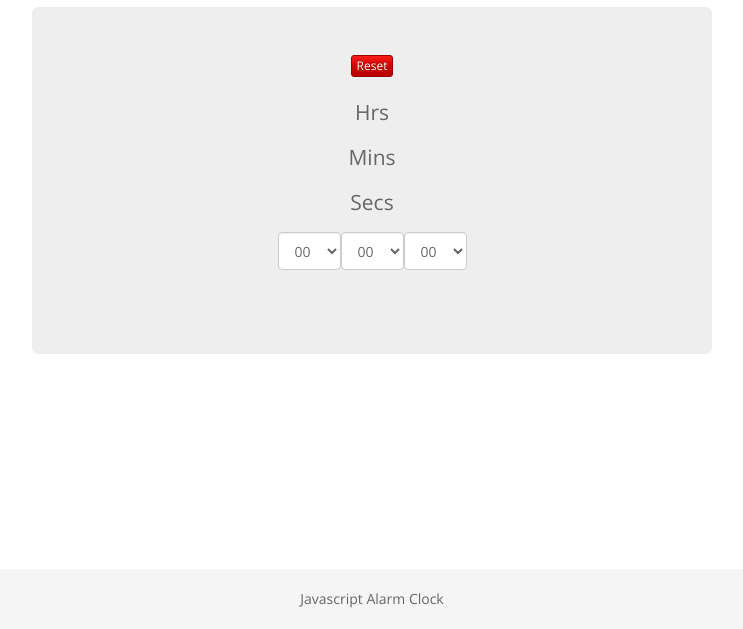
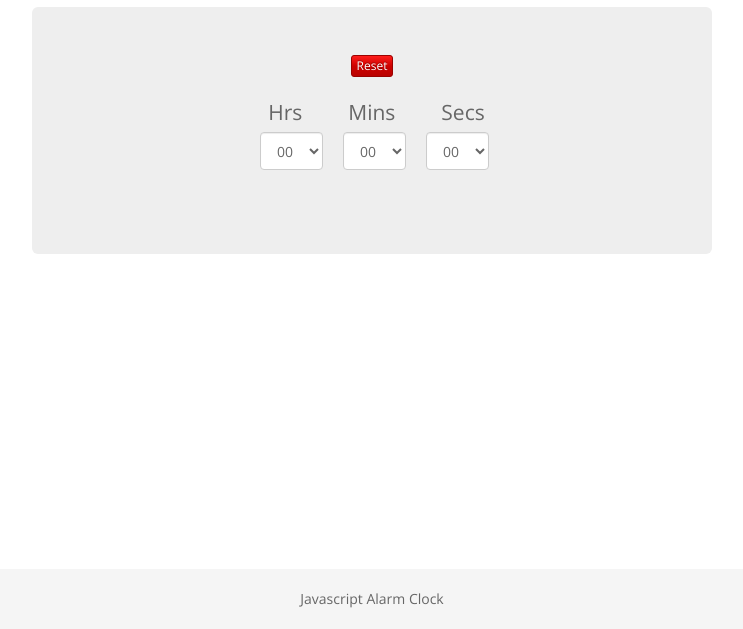
Before and after one commit to ityler/JS-Web-Clock, a plain HTML site: page index.html in a window 1280 px wide. Both pictures are taken after a click on the button "Timer". Shown: the part 171-800 px from the top of the page, without its empty margins (268-1011 px from the left). Drawn offline with nearby package versions, Linux system fonts and the light colour scheme.

Commit message:
Timer control styles
Added form-inline styles to timer controls

```diff
--- a/css/style.css
+++ b/css/style.css
@@ -64,11 +64,23 @@ html, body {
 }
 
 .tmr-head {
-
+  float: left;
+  width: 100%;
+  margin-left: 27%;
 }
 
 .tmr-head p{
+  float: left;
+  padding-left: 46px;
+  margin-bottom: 5px;
+}
 
+.tmr-sel {
+  margin-left: 20px;
+}
+
+.form-inline {
+  padding-right: 15px;
 }
 
 .opa {
@@ -101,9 +113,6 @@ html, body {
 
 }
 
-.tmr-sel {
-
-}
 
 #status {
   -webkit-animation-duration: 1.5s;
--- a/index.html
+++ b/index.html
@@ -183,7 +183,7 @@ function timerCntl(){
   proc["m"] = 59;
   proc["s"] = 59;
   var os = "";
-  os = "<div class='tmr-head'><p>Hrs</p><p>Mins</p><p>Secs</p></div><div id='tmr-cntls'><form class='form-inline'>";
+  os = "<div class='tmr-head'><p style='padding-left:25px;'>Hrs</p><p>Mins</p><p>Secs</p></div><div id='tmr-cntls'><form class='form-inline'>";
   for(var key in proc){   // Hours,mins,sec selbox control
     var mx = proc[key];   // Proc limit
     os += "<select id='tmr-"+key+"' class='form-control tmr-sel'>";
```
